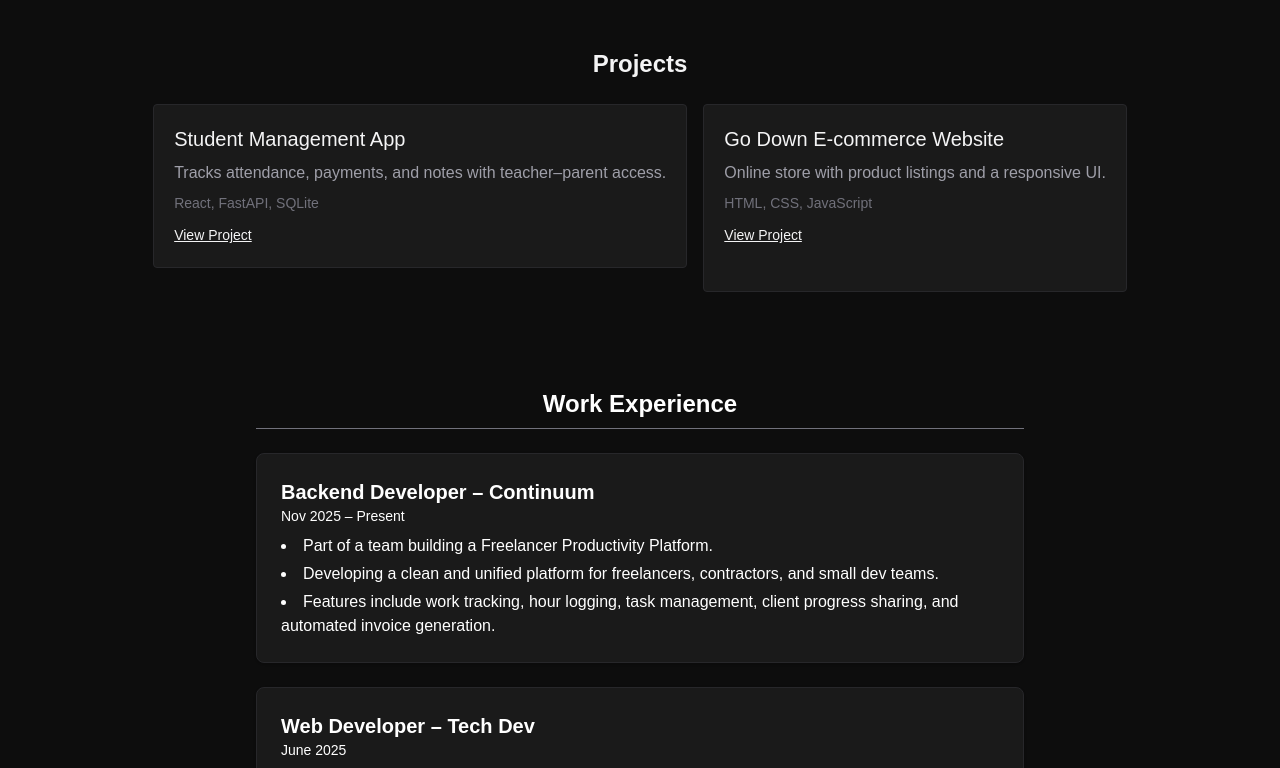
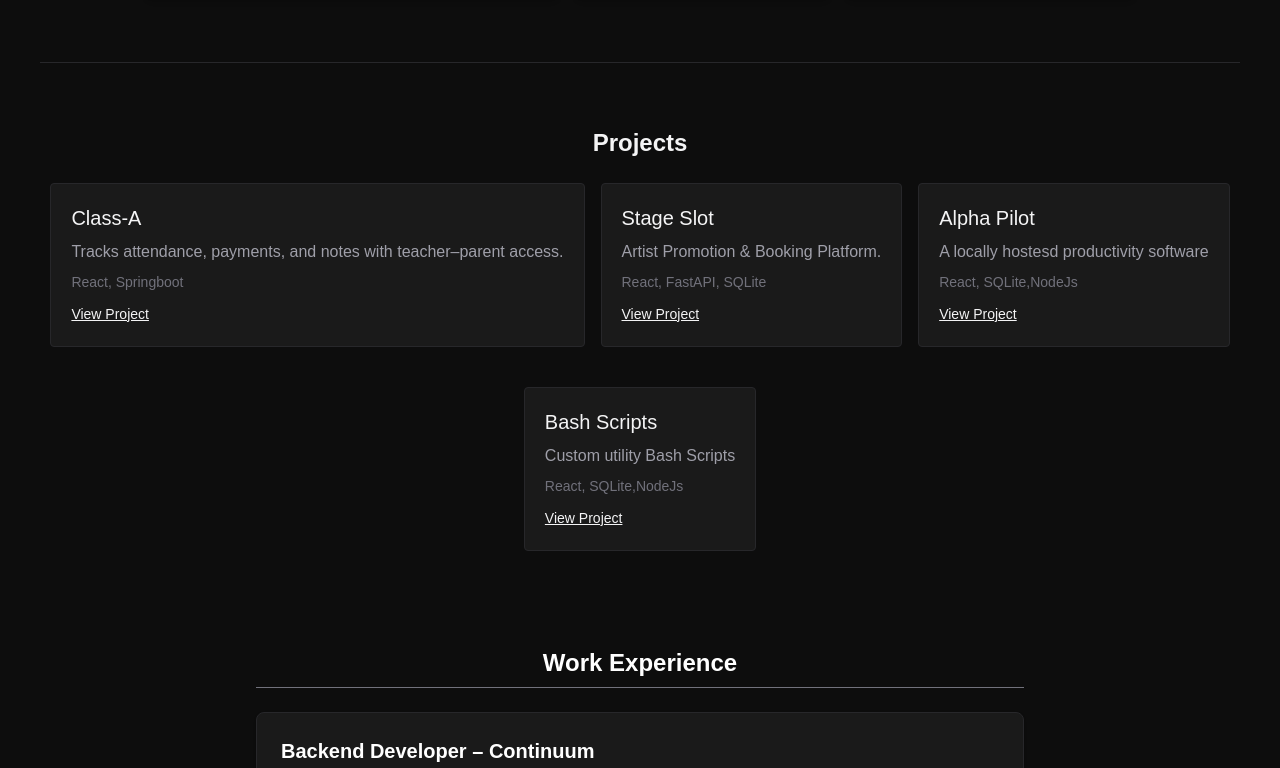
Before and after one commit to Urangani/Portfolio, a React (Vite) app: page / in a window 1280 px wide. Shown: the part 1092-1860 px from the top of the page. Built offline with nearby package versions, Linux system fonts and the light colour scheme.

Commit message:
changed profile picture and projects info

```diff
--- a/src/components/Hero.jsx
+++ b/src/components/Hero.jsx
@@ -1,4 +1,4 @@
-import ProfileImg from "../assets/me.jpg";
+import ProfileImg from "../assets/me.jpeg";
 import { FaGithub, FaLinkedin, FaFolderOpen } from "react-icons/fa";
 
 export default function Hero() {
--- a/src/data/projects.json
+++ b/src/data/projects.json
@@ -1,17 +1,33 @@
 {
     "projects": [
-        {   "id": "student management",
-            "title": "Student Management App",
+        {   "id": "class-a",
+            "title": "Class-A",
             "description": "Tracks attendance, payments, and notes with teacher–parent access.",
-            "stack": "React, FastAPI, SQLite",
-            "link": "#"
+            "stack": "React, Springboot",
+            "link": "https://github.com/Urangani/Class-A"
         },
         {
-            "id": "student management",
-            "title": "Go Down E-commerce Website",
-            "description": "Online store with product listings and a responsive UI.",
-            "stack": "HTML, CSS, JavaScript",
-            "link": "#"
+            "id": "stage-slot",
+            "title": "Stage Slot",
+            "description": "Artist Promotion & Booking Platform.",
+            "stack": "React, FastAPI, SQLite",
+            "link": "https://github.com/Urangani/StageSlot"
+        },
+
+        {
+            "id": "alpha-pilot",
+            "title": "Alpha Pilot",
+            "description": "A locally hostesd productivity software",
+            "stack": "React, SQLite,NodeJs",
+            "link": "https://github.com/Urangani/Alpha-Pilot"
+        },
+        {
+            "id": "bash-scripts",
+            "title": "Bash Scripts",
+            "description": "Custom utility Bash Scripts",
+            "stack": "React, SQLite,NodeJs",
+            "link": "https://github.com/Urangani/bash-scripts"
         }
     ]
+
 }
```
Also changed, not shown: src/assets/me.jpeg (added), 1 other file (tests, documents, lock files or other folders).
